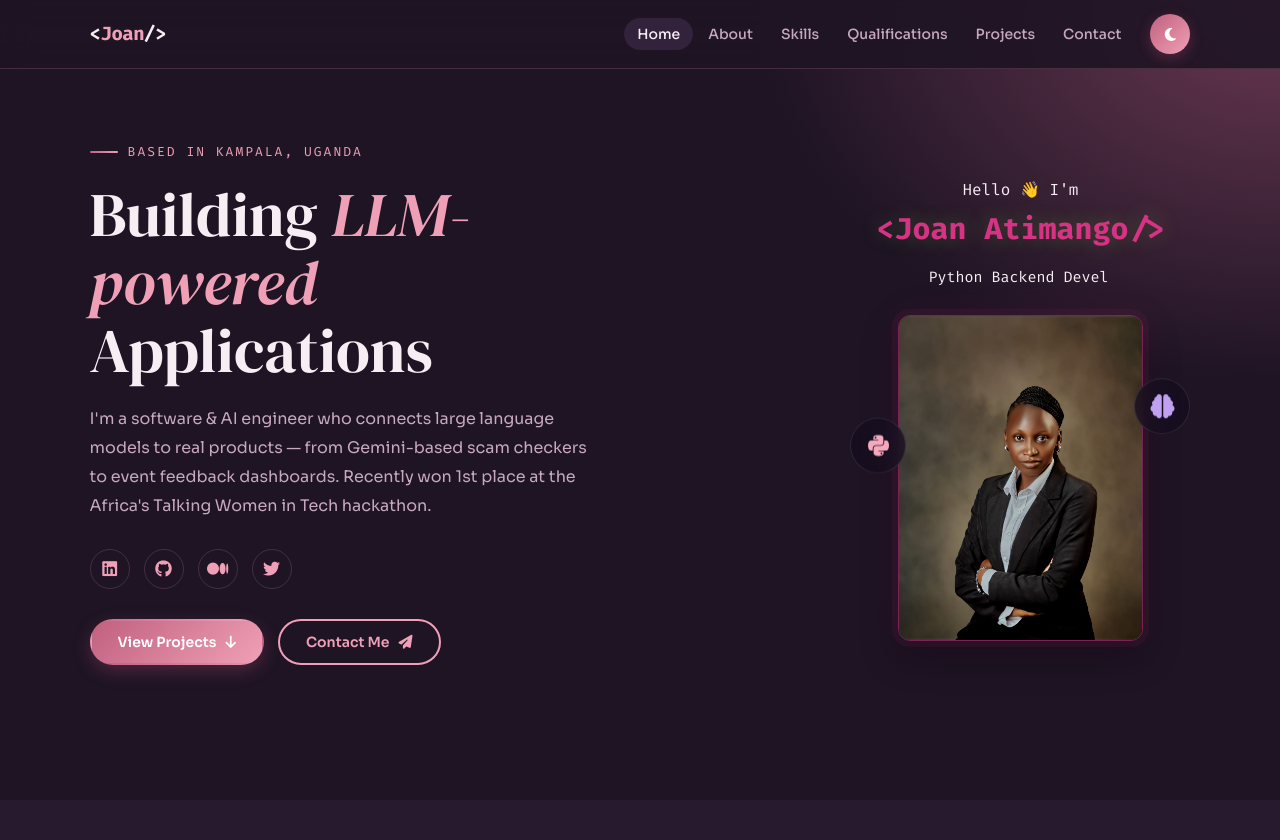
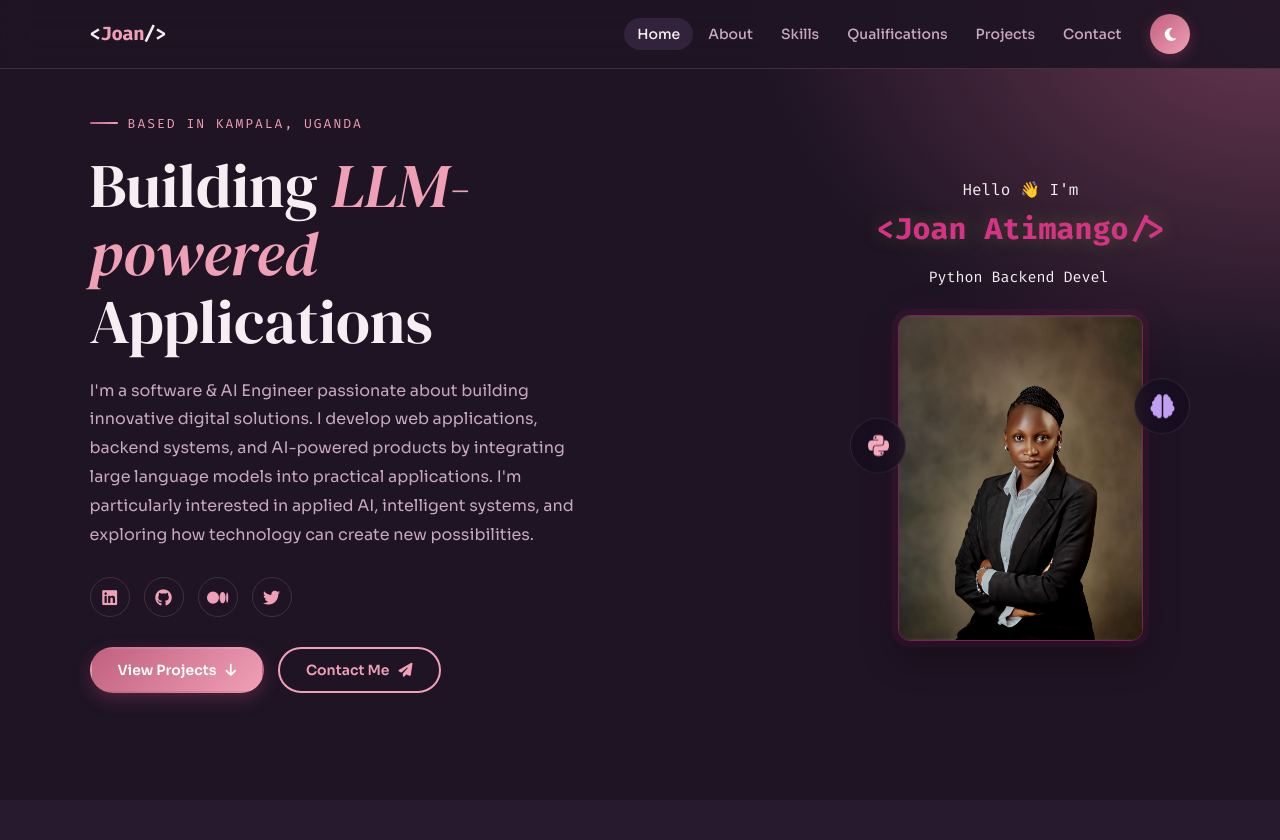
Before and after one commit to Aribe-24/Aribe-portfolio, a Django app: page / in a window 1280 px wide. Shown: the top 840 px of the page. Run offline with Django 5.2, Linux system fonts and the light colour scheme.

Commit message:
polished my about section

```diff
--- a/portfolio/templates/home.html
+++ b/portfolio/templates/home.html
@@ -287,8 +287,7 @@
       <div class="hero-text">
         <p class="hero-eyebrow">Based in Kampala, Uganda</p>
         <h1 class="hero-h1">Building <em>LLM-powered</em><br>Applications<br></h1>
-        <p class="hero-p">I'm a software &amp; AI engineer who connects large language models to real products — from Gemini-based scam checkers to event feedback dashboards. Recently won 1st place at the Africa's Talking Women in Tech hackathon.</p>
-
+        <p class="hero-p">I'm a software &amp; AI Engineer passionate about building innovative digital solutions. I develop web applications, backend systems, and AI-powered products by integrating large language models into practical applications. I'm particularly interested in applied AI, intelligent systems, and exploring how technology can create new possibilities.
         <div class="socials">
           <a href="https://www.linkedin.com/in/atimango-joan-826575270" target="_blank" rel="noopener" aria-label="LinkedIn"><i class="fab fa-linkedin"></i></a>
           <a href="https://github.com/Aribe-24" target="_blank" rel="noopener" aria-label="GitHub"><i class="fab fa-github"></i></a>
```
